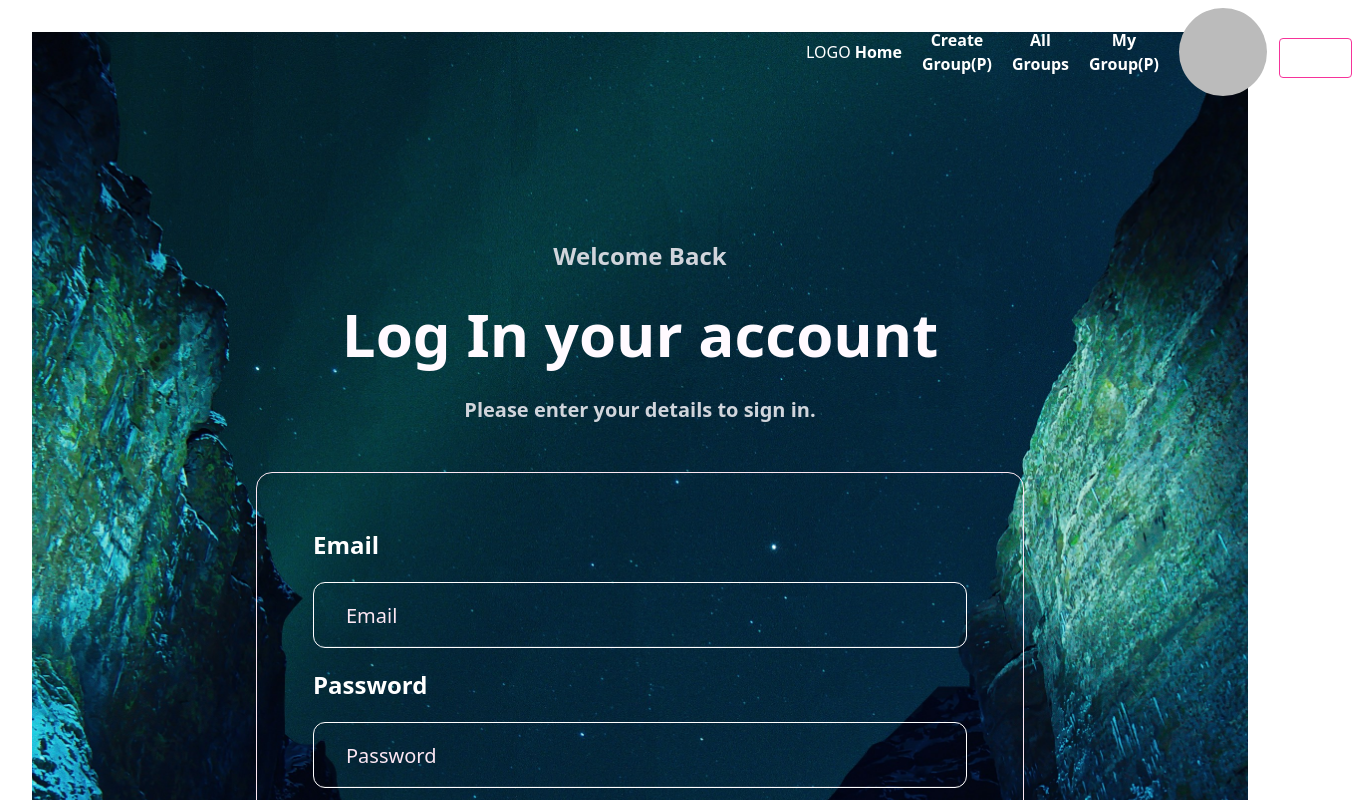
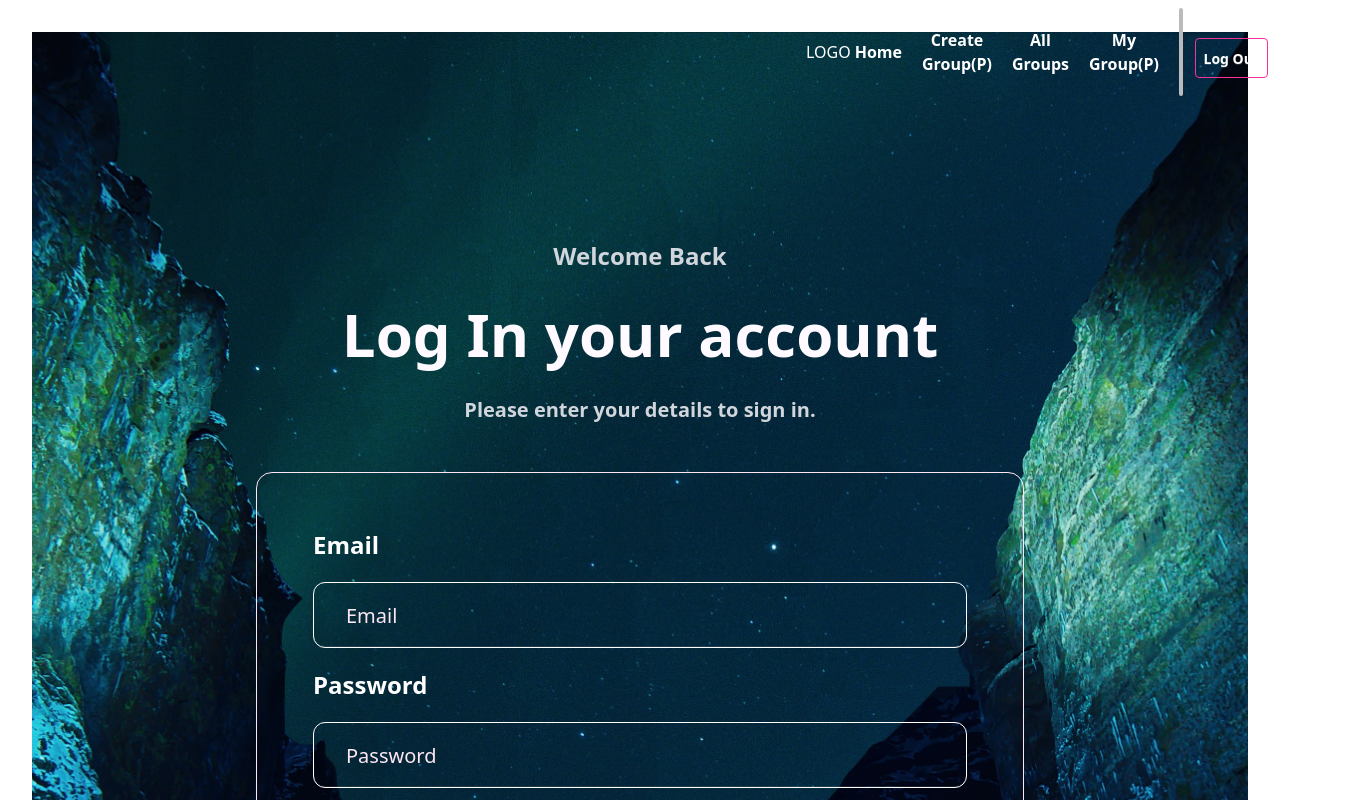
Before and after one commit to khalidhossain5000/hobby-nest-group-web-app, a React (Vite) app: page /auth/login in a window 1280 px wide. Shown: the top 800 px of the page, 1352 px wide, since content can reach past the window. Built offline with nearby package versions, Linux system fonts and the light colour scheme; no server answers; sample sign-in values are in the browser's storage.

Commit message:
navbar updated

```diff
--- a/src/Compoents/Header/NavBar.jsx
+++ b/src/Compoents/Header/NavBar.jsx
@@ -65,7 +65,11 @@ const NavBar = () => {
                 {links}
 
              {
-              user ? <div className="flex items-center gap-3 tooltip tooltip-bottom" data-tip={`${user.displayName}`}><img className='w-22 h-22 rounded-full cursor-pointer tooltip' data-tip="tdaisy tip"  src={user.photoURL} alt="" /> <button onClick={handleLogOut} className="mt-3 btn btn-outline border-1 border-pink-500 px-2  hover:bg-pink-700 hover:text-white">Log Out</button></div> : <div className="flex items-center gap-3"><li><NavLink to='/auth/register'>Register(C)</NavLink></li>
+              user ? <div className="flex items-center gap-3">
+                <div className="tooltip tooltip-bottom" data-tip={`${user.displayName}`}>
+                  <img className='w-22 h-22 rounded-full cursor-pointer' src={user.photoURL} alt="" />
+                </div>
+                <button onClick={handleLogOut} className="mt-3 btn btn-outline border-1 border-pink-500 px-2  hover:bg-pink-700 hover:text-white">Log Out</button></div> : <div className="flex items-center gap-3"><li><NavLink to='/auth/register'>Register(C)</NavLink></li>
                                         <li><NavLink to='/auth/login'>Login(C)</NavLink></li>
                                     </div>
               }
--- a/src/Router/Routes.jsx
+++ b/src/Router/Routes.jsx
@@ -12,7 +12,6 @@ import UpdateGroup from "../Pages/UpdateGroup";
 import ErrorPageGlobal from "../Pages/ErrorPageGlobal";
 import PrivateRoute from "../Provider/PrivateRoute";
 import Loading from "../Compoents/Loading/Loading";
-import { PacmanLoader } from "react-spinners";
 
 export const router = createBrowserRouter([
   {
@@ -39,7 +38,7 @@ export const router = createBrowserRouter([
     path:'all-group/:id',
     loader:({params})=>fetch(`http://localhost:3000/groups/${params.id}`),
     element:<GroupDetails/>,
-    hydrateFallbackElement:<PacmanLoader/>
+    hydrateFallbackElement:<Loading></Loading>
   },
   {
     path: "my-group/:email",
```
